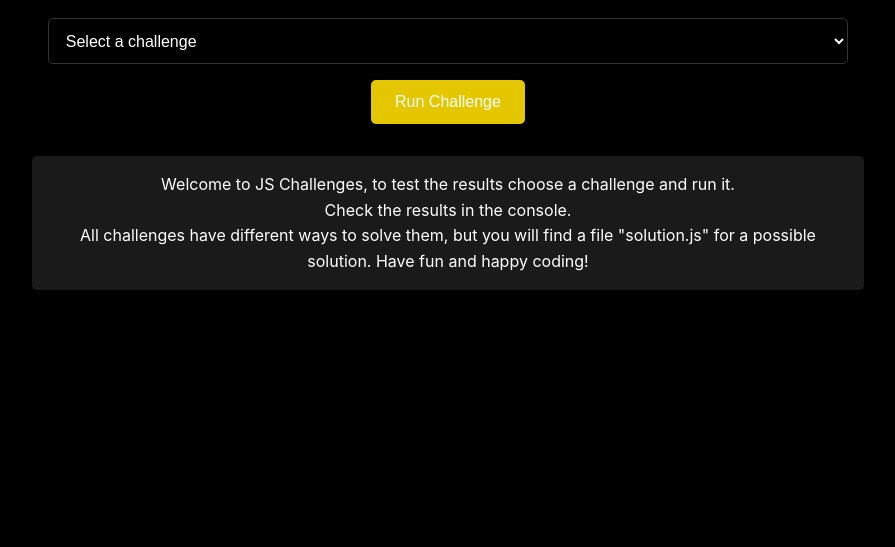
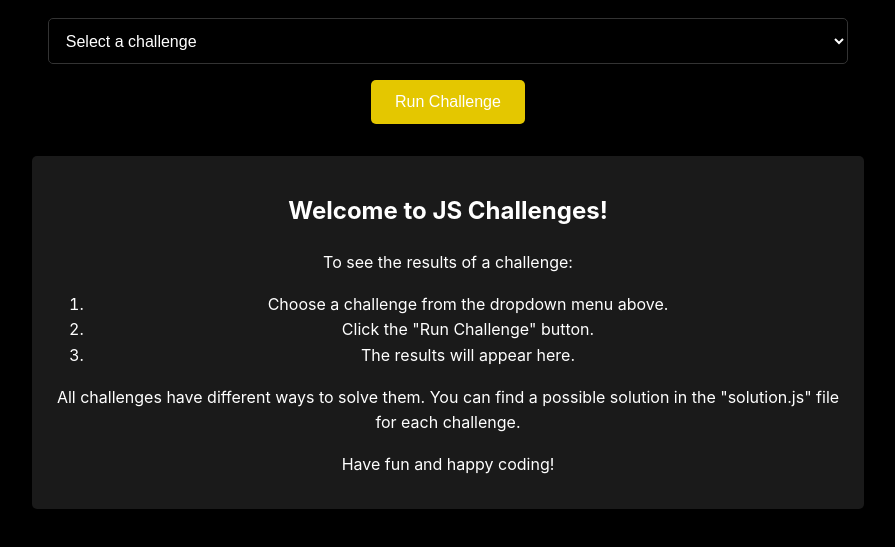
Before and after one commit to carlosazeta/js-challenges, a website built with Vite: page index.html in a window 1280 px wide. Shown: the part 137-684 px from the top of the page, without its empty margins (192-1087 px from the left). Built offline with nearby package versions, Linux system fonts and the light colour scheme.

Commit message:
update: welcome text and instructions

```diff
--- a/index.html
+++ b/index.html
@@ -26,13 +26,18 @@
 			</select>
 			<button id="run-challenge">Run Challenge</button>
 			<div id="result">
-				Welcome to JS Challenges, to test the results choose a challenge and run
-				it.
-				<br />
-				Check the results in the console.
-				<br />
-				All challenges have different ways to solve them, but you will find a
-				file "solution.js" for a possible solution. Have fun and happy coding!
+				<h2>Welcome to JS Challenges!</h2>
+				<p>To see the results of a challenge:</p>
+				<ol>
+					<li>Choose a challenge from the dropdown menu above.</li>
+					<li>Click the "Run Challenge" button.</li>
+					<li>The results will appear here.</li>
+				</ol>
+				<p>
+					All challenges have different ways to solve them. You can find a
+					possible solution in the "solution.js" file for each challenge.
+				</p>
+				<p>Have fun and happy coding!</p>
 			</div>
 		</div>
 		<script src="/main.js" type="module"></script>
```
